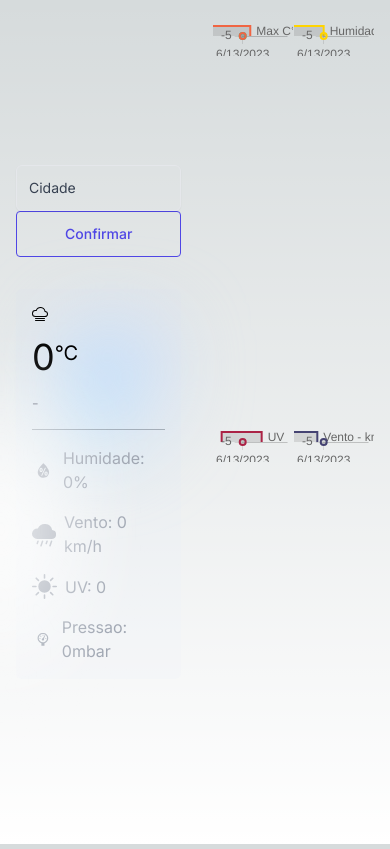
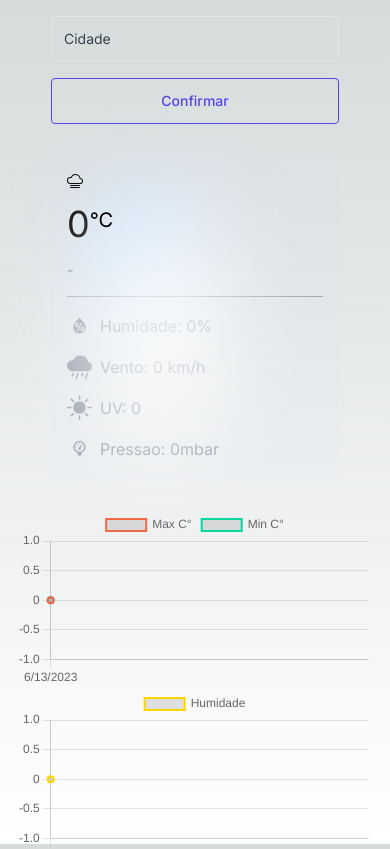
Before and after one commit to felipesaff/weather-app, a Next.js app: page / in a window 390 px wide. Shown: the top 849 px of the page. Built offline with nearby package versions, Linux system fonts and the light colour scheme.

Commit message:
style: improve responsivity

```diff
--- a/src/pages/index.tsx
+++ b/src/pages/index.tsx
@@ -34,7 +34,7 @@ export default function Home() {
 
   return (
     <main
-      className={`flex h-screen w-screen ${inter.className}`}
+      className={`flex flex-col items-center lg:items-stretch lg:flex-row h-screen w-screen ${inter.className}`}
     >
         <div className='flex flex-col w-80 h-screen justify-center p-4'>
             <label
@@ -58,7 +58,7 @@ export default function Home() {
             { error.error && <ErrorBadge errorMessage={error.message!} /> }
             <button
                 onClick={handleGetCity}
-            className='inline-block w-full mb-8 rounded border border-indigo-600 px-12 py-3 text-sm font-medium text-indigo-600 hover:bg-indigo-600 hover:text-white focus:outline-none focus:ring active:bg-indigo-500'
+                className='inline-block w-full mt-4 mb-8 rounded border border-indigo-600 px-12 py-3 text-sm font-medium text-indigo-600 hover:bg-indigo-600 hover:text-white focus:outline-none focus:ring active:bg-indigo-500'
             >
                 Confirmar
             </button>
@@ -67,7 +67,7 @@ export default function Home() {
                 data={forecast.current}
             />
         </div>
-        <div className='w-full grid grid-cols-2 grid-rows-2 p-4'>
+        <div className='w-full grid lg:grid-cols-2 lg:grid-rows-2 p-4'>
             <MultiLineChart data={temperature}/>
             <LineChart data={humidity} />
             <LineChart data={uv} />
```
Lines whose indentation alone changed are shown as unchanged.
